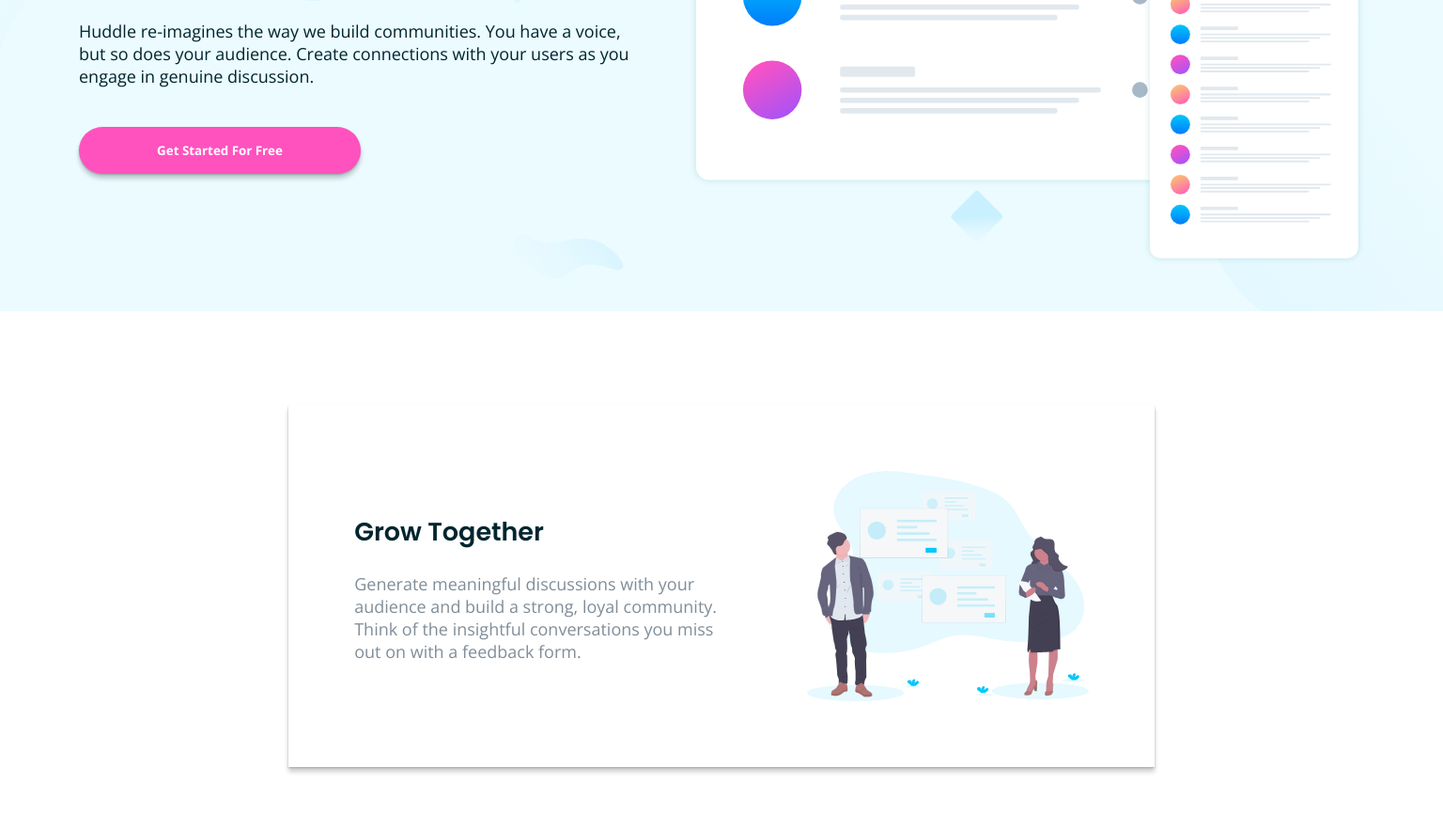
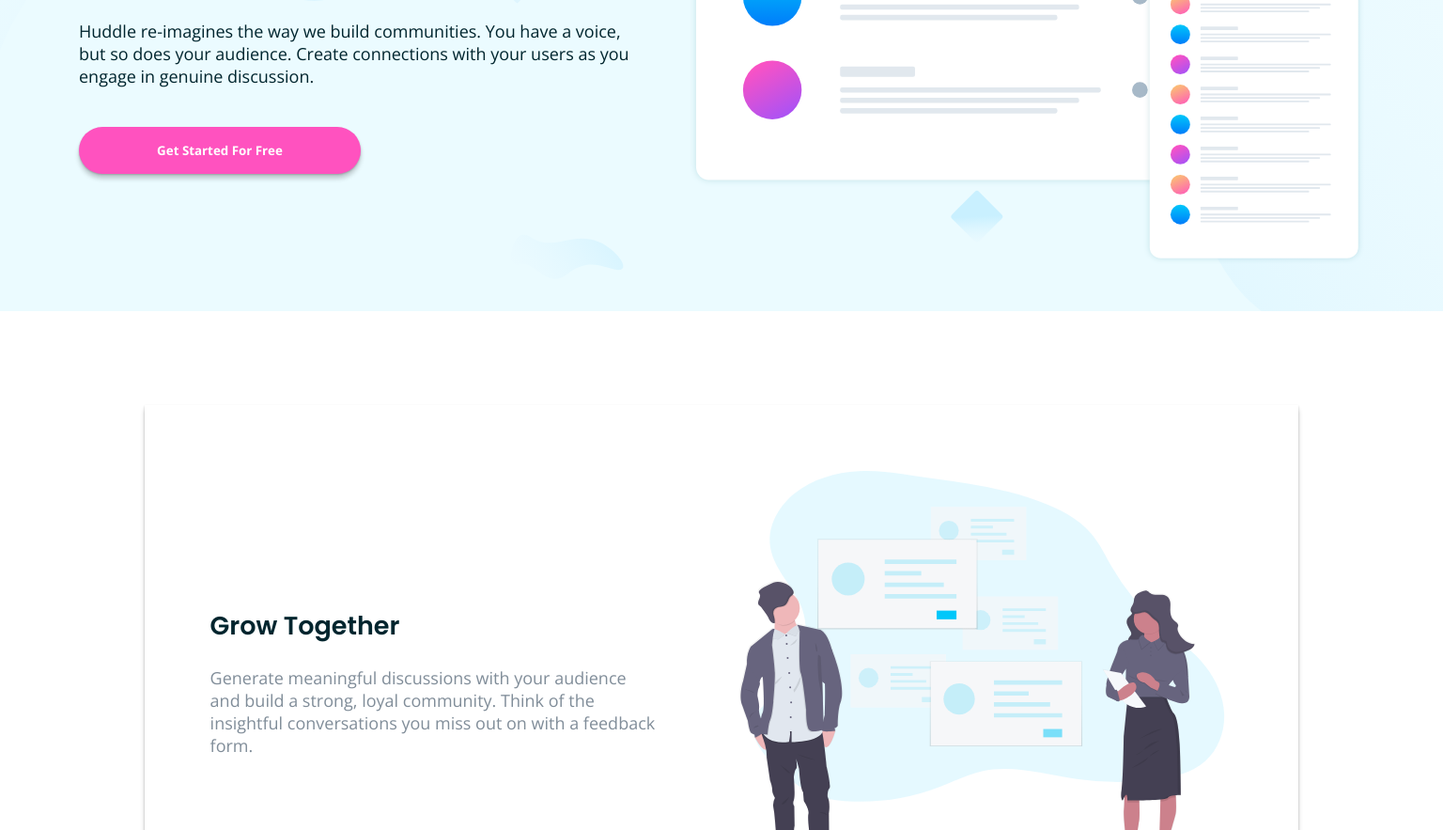
Before and after one commit to Wisemunk/Full-Huddle-Landing-Page, a plain HTML site: page index.html in a window 1536 px wide. Shown: the part 382-1265 px from the top of the page at 94% size. Drawn offline with nearby package versions, Linux system fonts and the light colour scheme.

Commit message:
Update style.css

```diff
--- a/style.css
+++ b/style.css
@@ -165,9 +165,8 @@
 
 
 @media (min-width: 1400px) {
-    .sub_second{
-        margin-right: 20%;
-        margin-left: 20%;
+    .sub_second img {
+        width: 50%;
     }
      #third_part div {
          height: 300px;
```
